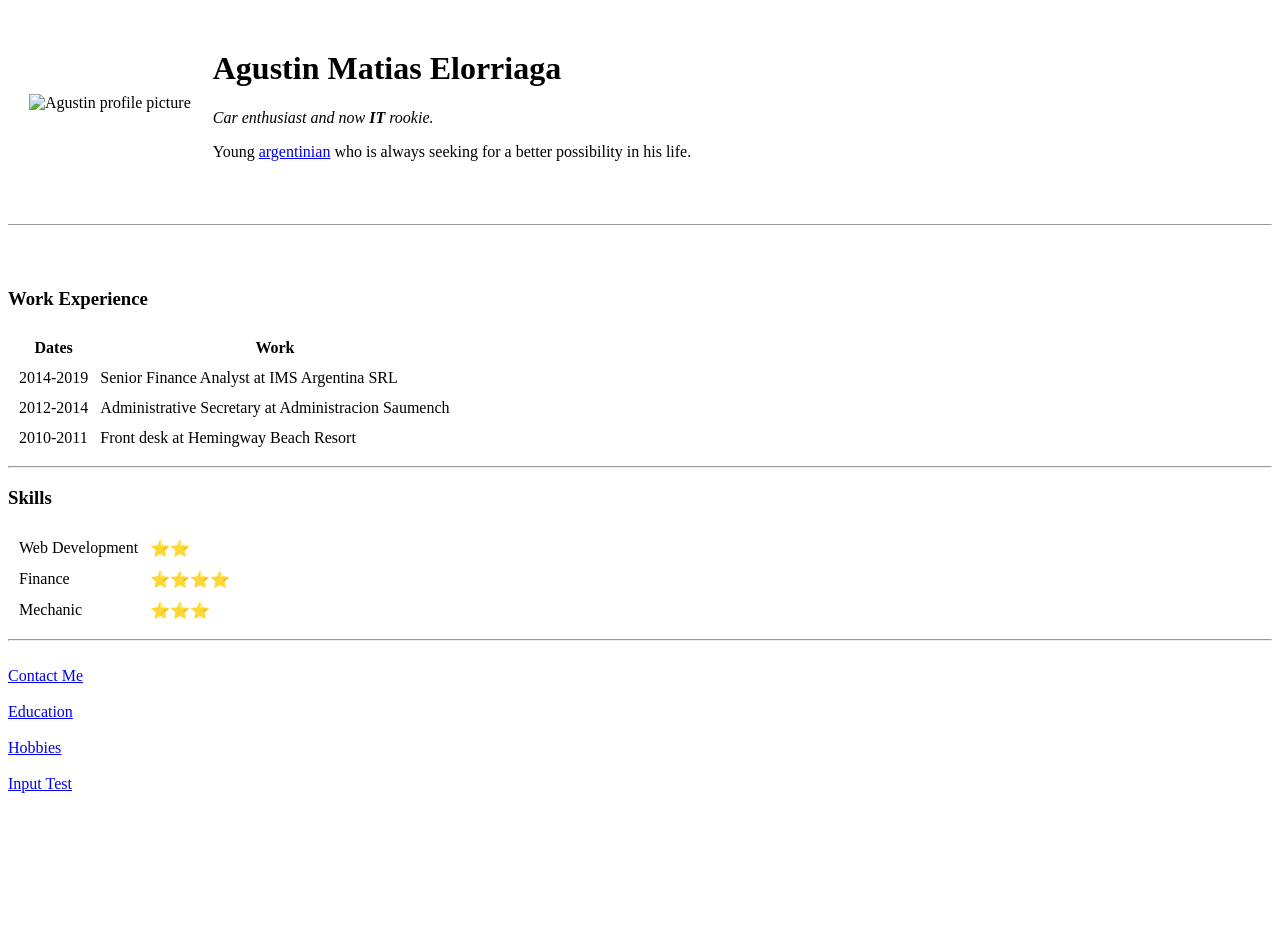
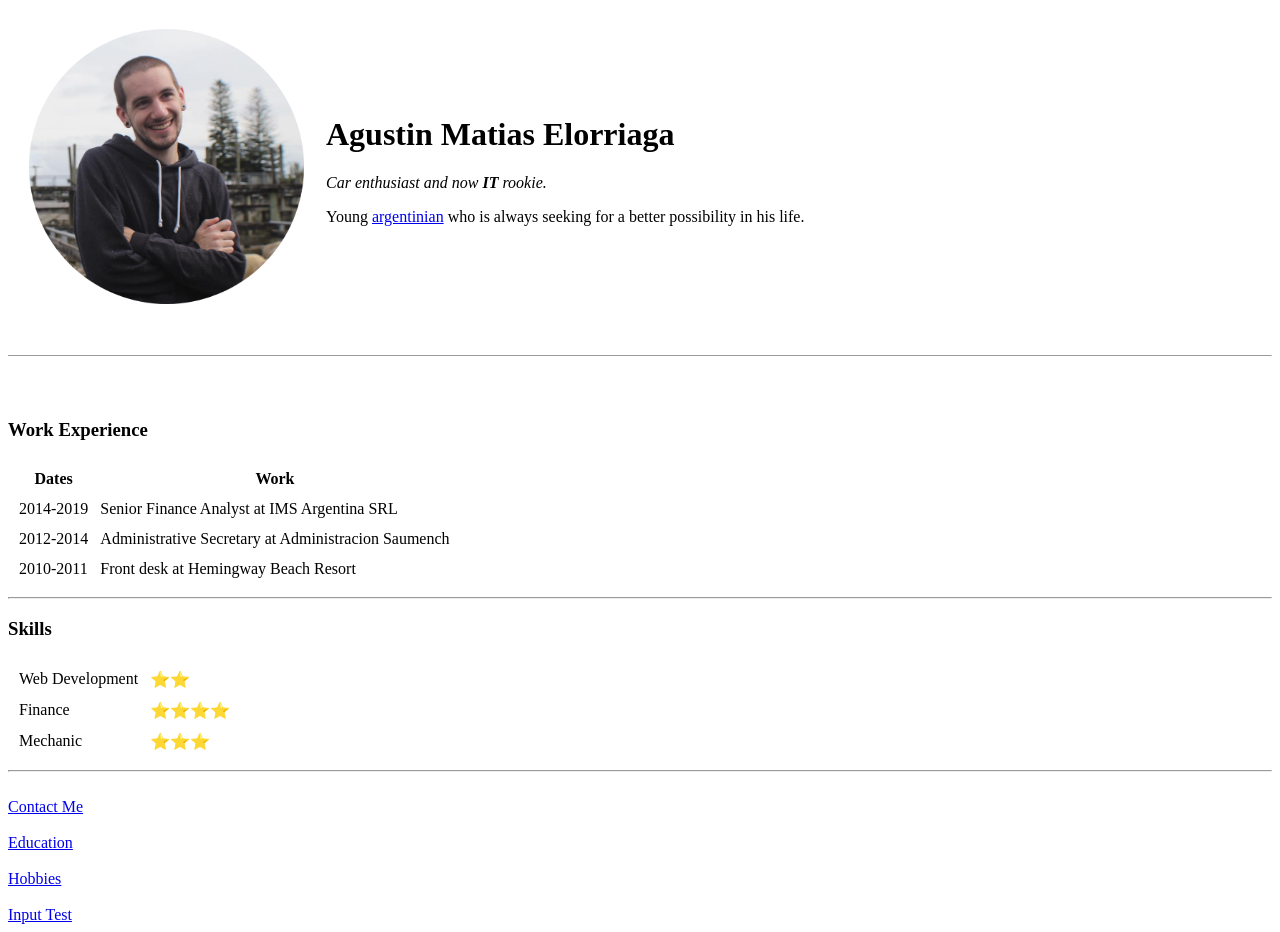
Before and after one commit to Agustin8894/CV, a plain HTML site: page index.html in a window 1280 px wide. Before the commit the page ends 801 px from the top, so only its background shows below. Drawn offline with Linux system fonts and the light colour scheme.

Commit message:
Update index.html

```diff
--- a/index.html
+++ b/index.html
@@ -9,7 +9,7 @@
 <body>
   <table cellspacing="20">
     <tr>
-      <td><img src="images/agustin.png" width="275" height="275" alt="Agustin profile picture"></td>
+      <td><img src="agustin.png" width="275" height="275" alt="Agustin profile picture"></td>
       <td>
         <h1> Agustin Matias Elorriaga</h1>
         <p><em>Car enthusiast and now <strong>IT</strong> rookie.</em></p>
```
